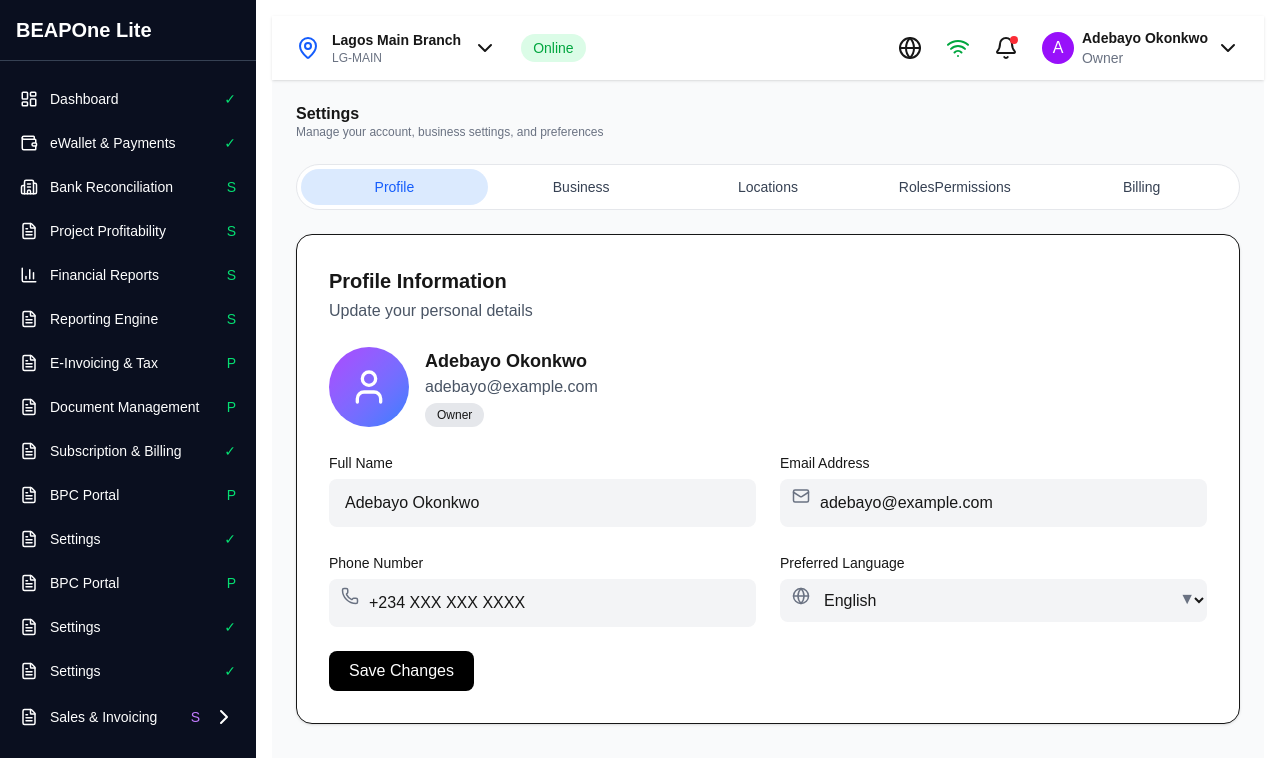
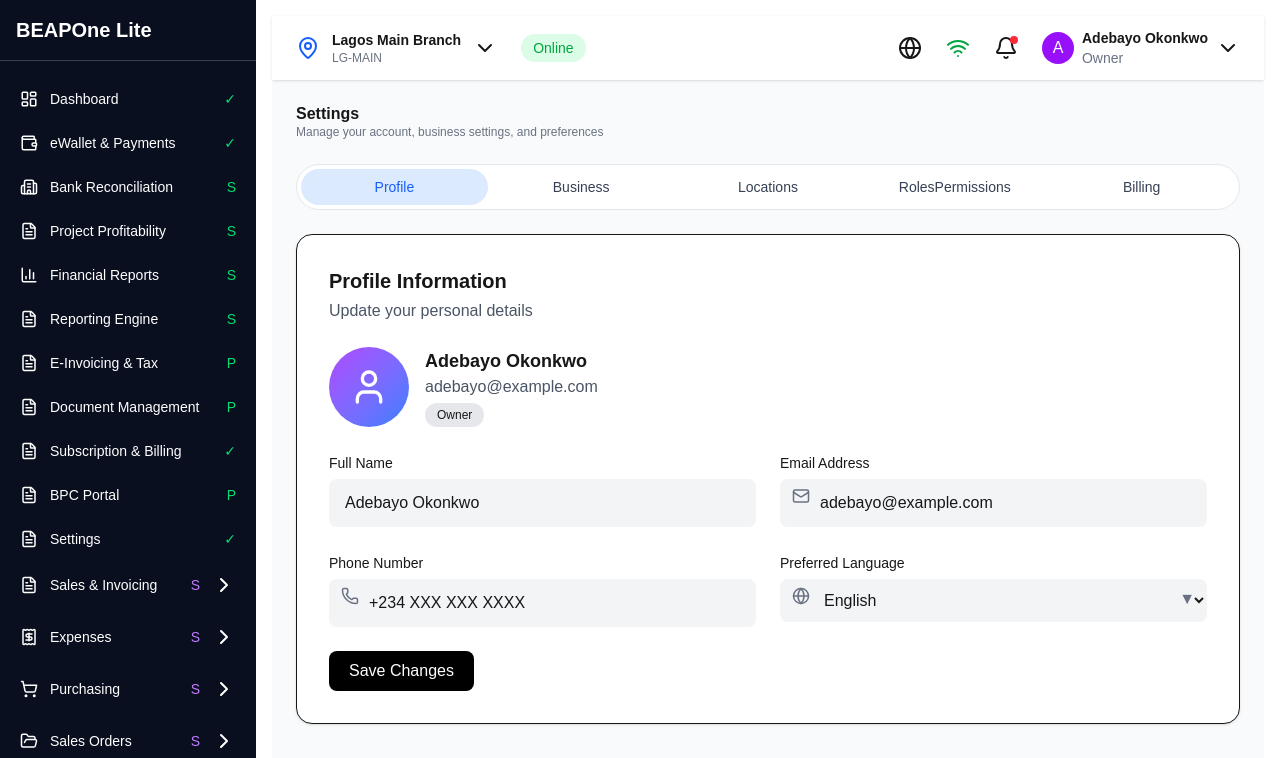
Before and after one commit to PROJECT-STAR-1/BeapOneLite, a Next.js app: page /beapOneLite/settings in a window 1280 px wide. Shown: the top 758 px of the page. Built offline with nearby package versions, Linux system fonts and the light colour scheme.

Commit message:
first full review

```diff
--- a/src/component/BeapOneLite/Sidebar.js
+++ b/src/component/BeapOneLite/Sidebar.js
@@ -85,7 +85,7 @@ export default function Sidebar({ isOpen, toggleSidebar }) {
       status: "✓",
     },
     {
-      href: "/bank-reconciliation",
+      href: "/beapOneLite/bank-reconciliation",
       icon: Building2,
       label: "Bank Reconciliation",
       status: "S",
@@ -109,7 +109,7 @@ export default function Sidebar({ isOpen, toggleSidebar }) {
       status: "S",
     },
     {
-      href: "/e-invoicing-tax",
+      href: "/beapOneLite/e-invoicing-tax",
       icon: FileText,
       label: "E-Invoicing & Tax",
       status: "P",
@@ -121,7 +121,7 @@ export default function Sidebar({ isOpen, toggleSidebar }) {
       status: "P",
     },
     {
-      href: "/subscription-billing",
+      href: "/beapOneLite/subscription-billing",
       icon: FileText,
       label: "Subscription & Billing",
       status: "✓",
@@ -131,16 +131,6 @@ export default function Sidebar({ isOpen, toggleSidebar }) {
       icon: FileText,
       label: "BPC Portal",
       status: "P",
-    },
-    { href: "/settings", icon: FileText, label: "Settings", status: "✓" },
-
-
-    { href: "/bpc-portal", icon: FileText, label: "BPC Portal", status: "P" },
-    {
-      href: "/beapOneLite/settings",
-      icon: FileText,
-      label: "Settings",
-      status: "✓",
     },
     { href: "/beapOneLite/settings", icon: FileText, label: "Settings", status: "✓" },
   ];
@@ -168,12 +158,6 @@ export default function Sidebar({ isOpen, toggleSidebar }) {
   ];
 
   const purchasingItems = [
-    { href: "/purchase-orders", icon: Clipboard, label: "Purchase Orders" },
-    {
-      href: "/purchasing-reports",
-      icon: BarChart3,
-      label: "Purchasing Reports",
-    },
     { href: "/beapOneLite/purchasing/vendor-bills", icon: Clipboard, label: "Vendor Bills" },
     { href: "/beapOneLite/purchasing/purchase-orders", icon: BarChart3, label: "Purchase Orders" },
   ];
@@ -184,16 +168,6 @@ export default function Sidebar({ isOpen, toggleSidebar }) {
   ];
 
   const documentsComplianceItems = [
-    {
-      href: "/compliance-documents",
-      icon: File,
-      label: "Compliance Documents",
-    },
-    {
-      href: "/document-archiving",
-      icon: Clipboard,
-      label: "Document Archiving",
-    },
     { href: "/beapOneLite/documentDashboard", icon: File, label: "Document Dashboard" },
     { href: "/beapOneLite/documentRegister", icon: Clipboard, label: "Document Register" },
   ];
```
Also changed, not shown: 2 other files (tests, documents, lock files or other folders).
